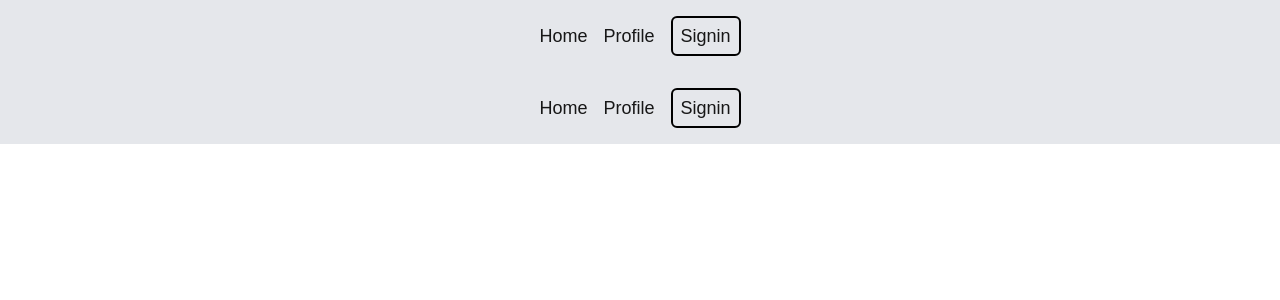
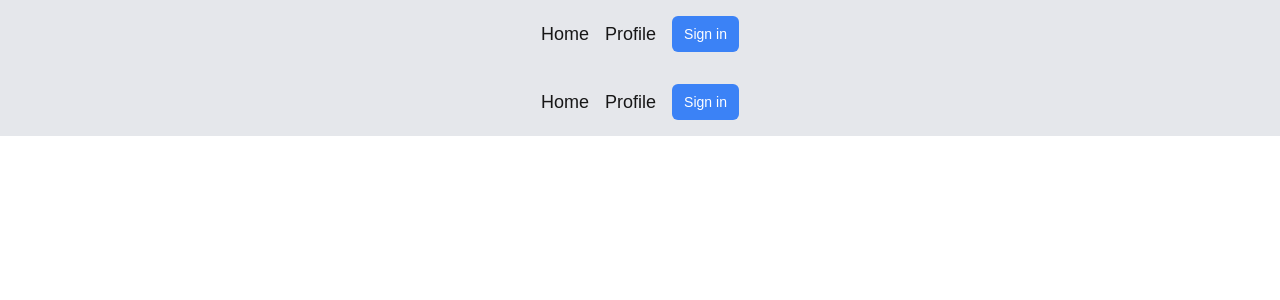
Before and after one commit to SakibHasan7439/my-first-nextJS-project, a Next.js app: page /Components/Navbar in a window 1280 px wide. Shown: the top 300 px of the page. Built offline with nearby package versions, Linux system fonts and the light colour scheme; no server answers.

Commit message:
authentication completed and private route created

```diff
--- a/app/Components/Navbar/page.jsx
+++ b/app/Components/Navbar/page.jsx
@@ -1,13 +1,24 @@
+import {getKindeServerSession} from "@kinde-oss/kinde-auth-nextjs/server";
+import {RegisterLink, LoginLink} from "@kinde-oss/kinde-auth-nextjs/components";
+import {LogoutLink} from "@kinde-oss/kinde-auth-nextjs/components";
 import Link from "next/link";
 
-const Navbar = () => {
+const Navbar = async() => {
+
+    const {getUser} = getKindeServerSession();
+    const user = await getUser();
+    console.log(user);
+
     return (
         <div className="bg-gray-200">
             <ul className="py-4 px-3 container gap-4 text-lg flex items-center justify-center">
                 <li><Link href={"/"}>Home</Link></li>
                 <li><Link href={"/profile"}>Profile</Link></li>
-                <li className="border-2 border-black rounded-md px-2 py-1">
-                    <button>Signin</button>
+                <li className="bg-blue-500 text-white text-sm rounded-md px-3 py-2">
+                    {
+                        user ? <LogoutLink>Log out</LogoutLink> :
+                        <LoginLink>Sign in</LoginLink>
+                    }
                 </li>
             </ul>
         </div>
--- /dev/null
+++ b/app/authProvider/AuthProvider.jsx
@@ -0,0 +1,6 @@
+"use client";
+import {KindeProvider} from "@kinde-oss/kinde-auth-nextjs";
+
+export const AuthProvider = ({children}) => {
+  return <KindeProvider>{children}</KindeProvider>;
+};
--- a/app/layout.js
+++ b/app/layout.js
@@ -1,6 +1,8 @@
 import { Geist, Geist_Mono } from "next/font/google";
 import "./globals.css";
 import Navbar from "./Components/Navbar/page";
+import { AuthProvider } from "./authProvider/AuthProvider";
+
 
 const geistSans = Geist({
   variable: "--font-geist-sans",
@@ -19,14 +21,18 @@ export const metadata = {
 
 export default function RootLayout({ children }) {
   return (
+    <AuthProvider>
       <html lang="en">
         <body
           className={`${geistSans.variable} ${geistMono.variable} antialiased`}
         >
           <Navbar></Navbar>
+
             {children}
+
 
         </body>
       </html>
+    </AuthProvider>
   );
 }
--- a/app/profile/page.jsx
+++ b/app/profile/page.jsx
@@ -1,29 +1,19 @@
-// import { getKindeServerSession } from '@kinde-oss/kinde-auth-nextjs/dist/types/server';
-// import { redirect } from 'next/navigation';
-// import React from 'react';
-
-// const Profile = async() => {
-//     const {isAuthenticated} = getKindeServerSession();
-//     const isLoggedIn = await isAuthenticated;
-//     if(!isLoggedIn) {
-//         redirect('/api/auth/login')
-//     }
-//     return (
-//         <div>
-//             <h2>This is profile page</h2>
-//         </div>
-//     );
-// };
-
-// export default Profile;
+import {getKindeServerSession} from "@kinde-oss/kinde-auth-nextjs/server";
+import { redirect } from 'next/navigation';
 import React from 'react';
 
-const page = () => {
+const Profile = async() => {
+    const {isAuthenticated} = getKindeServerSession();
+    const isLoggedIn = await isAuthenticated();
+    if(!isLoggedIn) {
+        redirect('/api/auth/login');
+    }
+
     return (
-        <div>
-            <h1>Hello world</h1>
+        <div className='p-6 text-xl rounded-md mt-20 shadow-lg max-w-[300px] w-full mx-auto'>
+            <h2>Welcome to your profile</h2>
         </div>
     );
 };
 
-export default page;
+export default Profile;
```
Lines whose indentation alone changed are shown as unchanged.
